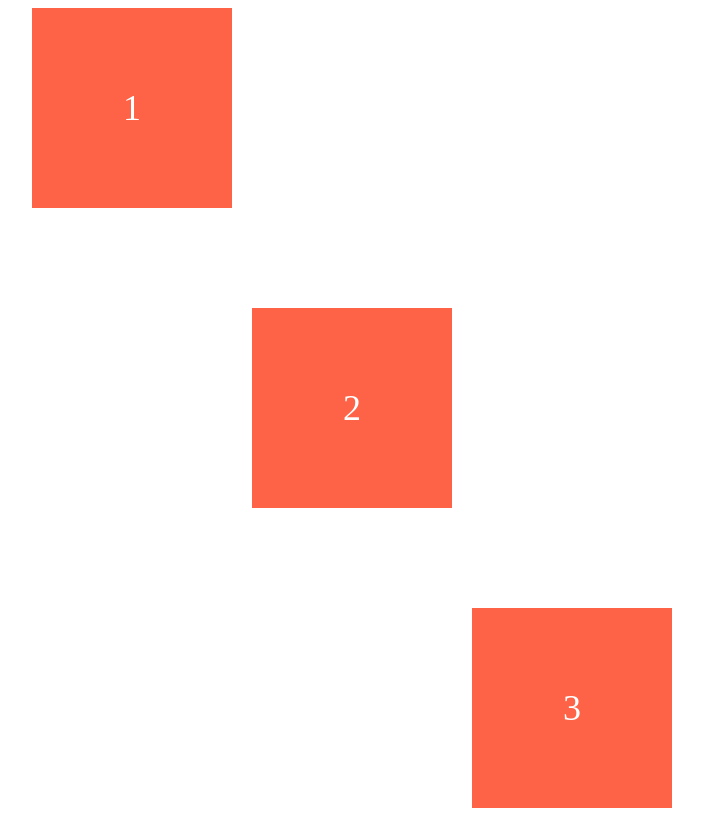
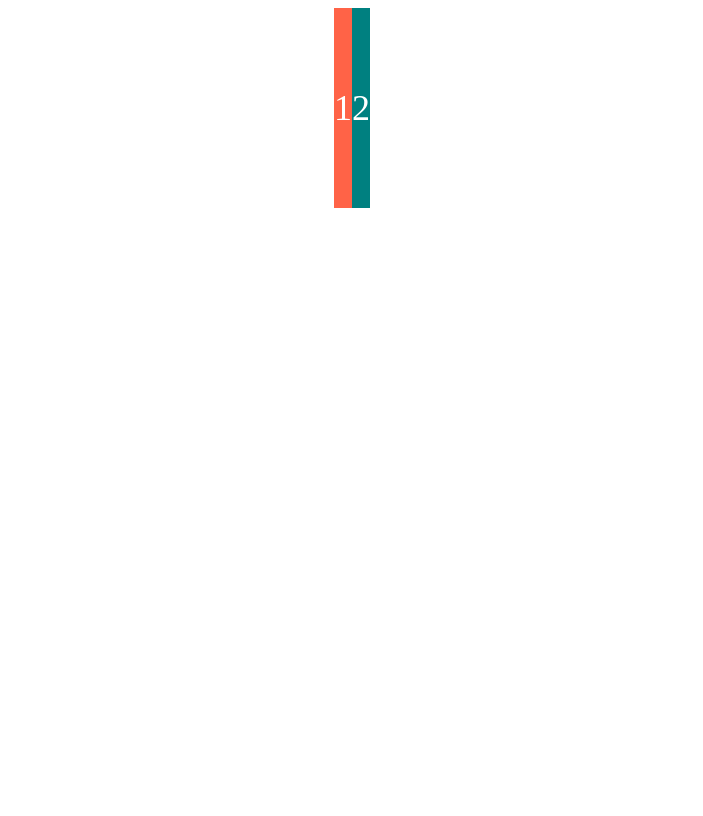
Before and after one commit to Kronii1/CSS_Layout_MasterClass, a website built with Vite: page FlexBox/css-layout-masterclass/index.html in a window 1280 px wide. Shown: the whole page, without its empty margins (288-991 px from the left). Built offline with nearby package versions, Linux system fonts and the light colour scheme.

Commit message:
2.10 FlexGrow Before Study Start

```diff
--- a/FlexBox/css-layout-masterclass/index.html
+++ b/FlexBox/css-layout-masterclass/index.html
@@ -11,7 +11,6 @@
     <div class="father">
       <div class="box">1</div>
       <div class="box">2</div>
-      <div class="box">3</div>
     </div>
   </body>
 </html>
--- a/FlexBox/css-layout-masterclass/styles/style.css
+++ b/FlexBox/css-layout-masterclass/styles/style.css
@@ -1,17 +1,12 @@
 .father {
-  height: 100vh;
   display: flex;
-  row-gap: 10px;
-  column-gap: 20px;
   justify-content: center;
   align-items: center;
-  align-content: center;
+  flex-flow: row wrap;
 }
 
 .box {
-  width: 200px;
   height: 200px;
-  background-color: tomato;
   color: white;
   font-size: 36px;
   display: flex;
@@ -20,9 +15,9 @@
 }
 
 .box:first-child {
-  align-self: start;
+  background-color: tomato;
 }
 
 .box:last-child {
-  align-self: flex-end;
+  background-color: teal;
 }
```
Also changed, not shown: 1 other file.
